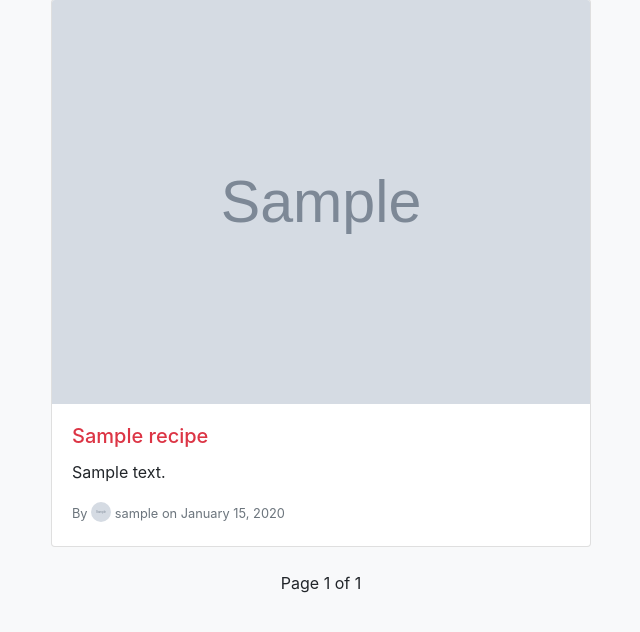
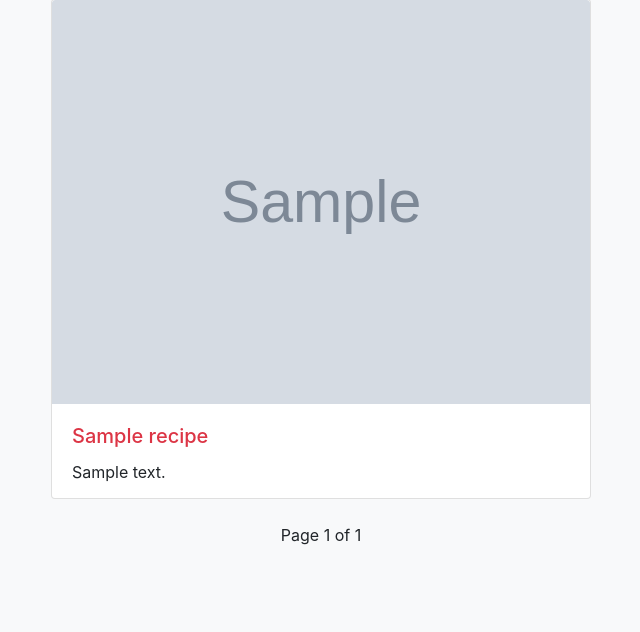
Before and after one commit to omerfarukabaci/hipo-meal, a Django app: page / in a window 1280 px wide. Shown: the part 95-727 px from the top of the page, without its empty margins (34-674 px from the left). Run offline with Django 3.2, Linux system fonts and the light colour scheme; tables that the repository leaves empty hold one stand-in row (values such as "Sample post"); grey boxes marked "Sample" are stand-in pictures; some libraries are stand-ins or nearby versions.

Commit message:
Fix recipe height

```diff
--- a/hipo_meal/recipes/templates/recipes/home.html
+++ b/hipo_meal/recipes/templates/recipes/home.html
@@ -2,7 +2,7 @@
 
 {% block content %}
     {% for recipe in recipes %}
-    <div class="card mb-2">
+    <div class="card mb-2 card-sm" style="height: 500px; overflow: hidden;">
         <img class="card-img-top" src="{{ recipe.image.url }}">
         <div class="card-body">
             <h5 class="card-title">
```
